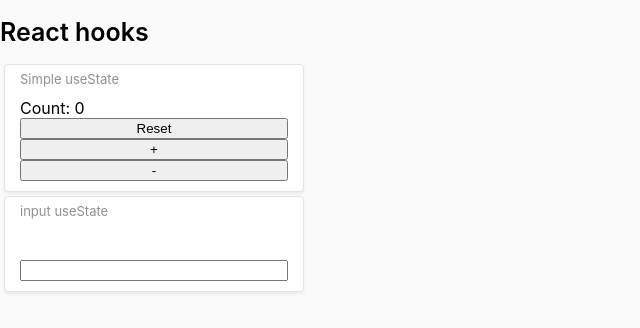
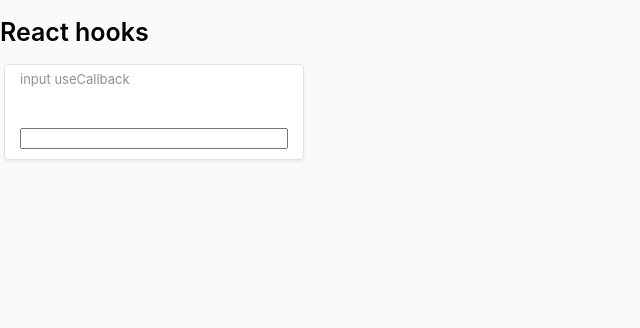
Before and after one commit to Geschoss/react-city-hooks, a React (Create React App) app: page / in a window 1280 px wide. Shown: the top 328 px of the page, without its empty margins (0-640 px from the left). Built offline with nearby package versions, Linux system fonts and the light colour scheme.

Commit message:
add examples to App

```diff
--- a/src/App.js
+++ b/src/App.js
@@ -3,13 +3,26 @@
 
 import UseStateExl1 from './useState/UseStateExl1';
 import UseStateExl2 from './useState/UseStateExl2';
+import UseCallbackExl1 from './useCallback/useCallbackExl1';
+import MemoExl1 from './memo/MemoExl1';
+import MemoExl2 from './memo/MemoExl2';
 
 const App = () => (
     <Container>
         {/* Simple useState */}
-        <UseStateExl1 />
+        {/*<UseStateExl1 />*/}
+
         {/*input useState*/}
-        <UseStateExl2 />
+        {/*<UseStateExl2 />*/}
+
+        {/* memo */}
+        {/*<MemoExl1 />*/}
+
+        {/* memo 2*/}
+        {/*<MemoExl2 />*/}
+
+        {/*input useCallback*/}
+        <UseCallbackExl1 />
     </Container>
 );
 
```
